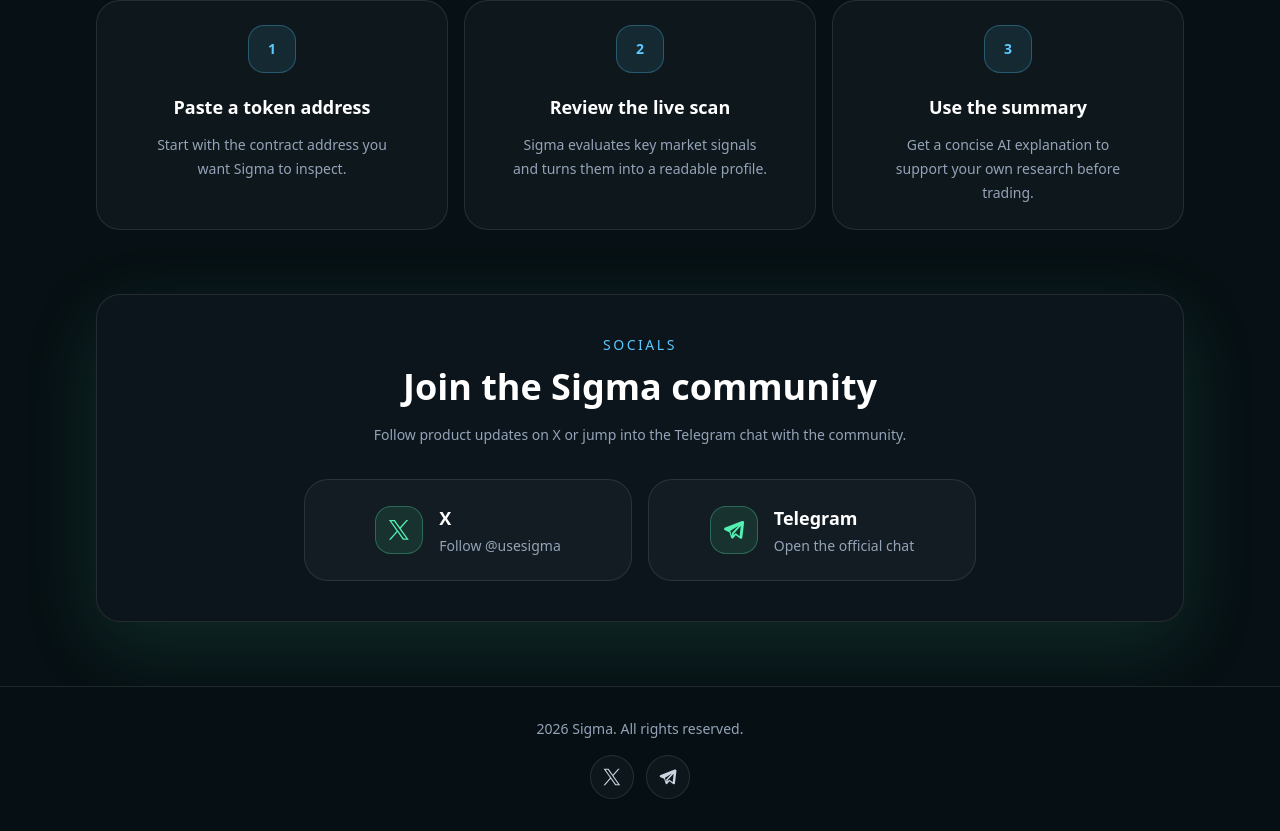
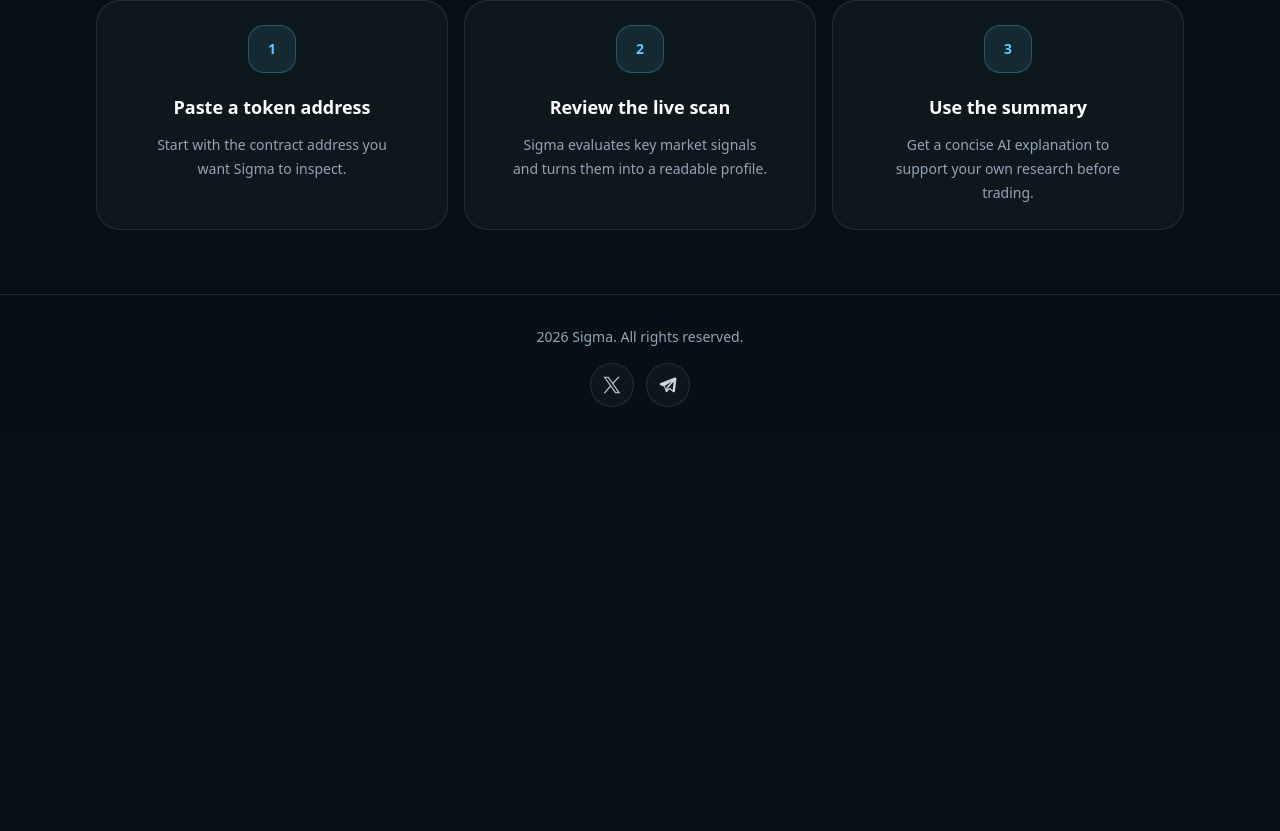
Before and after one commit to princeolawale/sigma, a Next.js app: page / in a window 1280 px wide. Shown: the part 1439-2270 px from the top of the page. After the commit the page ends 1878 px from the top, so only its background shows below. Built offline with nearby package versions, Linux system fonts and the light colour scheme.

Commit message:
Update Social header

```diff
--- a/app/page.tsx
+++ b/app/page.tsx
@@ -262,54 +262,6 @@
         </div>
       </section>
 
-      <section className="mx-auto w-full max-w-6xl px-5 pb-14 sm:px-8 sm:pb-16">
-        <div className="rounded-3xl border border-white/10 bg-panel/60 px-5 py-10 text-center shadow-glow sm:px-8">
-          <p className="text-sm font-medium uppercase tracking-[0.18em] text-cyan">
-            Socials
-          </p>
-          <h2 className="mx-auto mt-3 max-w-2xl text-3xl font-semibold tracking-normal text-white sm:text-4xl">
-            Join the Sigma community
-          </h2>
-          <p className="mx-auto mt-4 max-w-xl text-sm leading-6 text-slate-400">
-            Follow product updates on X or jump into the Telegram chat with the
-            community.
-          </p>
-          <div className="mx-auto mt-8 grid max-w-2xl gap-4 sm:grid-cols-2">
-            {socials.map((social) => (
-              <a
-                key={social.name}
-                href={social.href}
-                target="_blank"
-                rel="noopener noreferrer"
-                aria-label={social.label}
-                className="group flex items-center justify-center gap-4 rounded-3xl border border-white/10 bg-white/[0.03] px-5 py-6 text-left transition hover:-translate-y-1 hover:border-acid/40 hover:bg-white/[0.05]"
-              >
-                <span className="flex h-12 w-12 shrink-0 items-center justify-center rounded-2xl border border-acid/30 bg-acid/10 text-acid transition group-hover:shadow-[0_0_28px_rgba(84,240,178,0.24)]">
-                  <svg
-                    aria-hidden="true"
-                    viewBox="0 0 24 24"
-                    className="h-6 w-6"
-                    fill="currentColor"
-                  >
-                    {social.icon}
-                  </svg>
-                </span>
-                <span>
-                  <span className="block text-lg font-semibold text-white">
-                    {social.name}
-                  </span>
-                  <span className="mt-1 block text-sm text-slate-400">
-                    {social.name === "X"
-                      ? "Follow @usesigma"
-                      : "Open the official chat"}
-                  </span>
-                </span>
-              </a>
-            ))}
-          </div>
-        </div>
-      </section>
-
       <footer className="mt-auto border-t border-white/10 bg-ink/70">
         <div className="mx-auto flex max-w-6xl flex-col items-center gap-4 px-5 py-8 text-center sm:px-8">
           <p className="text-sm text-slate-400">2026 Sigma. All rights reserved.</p>
```
